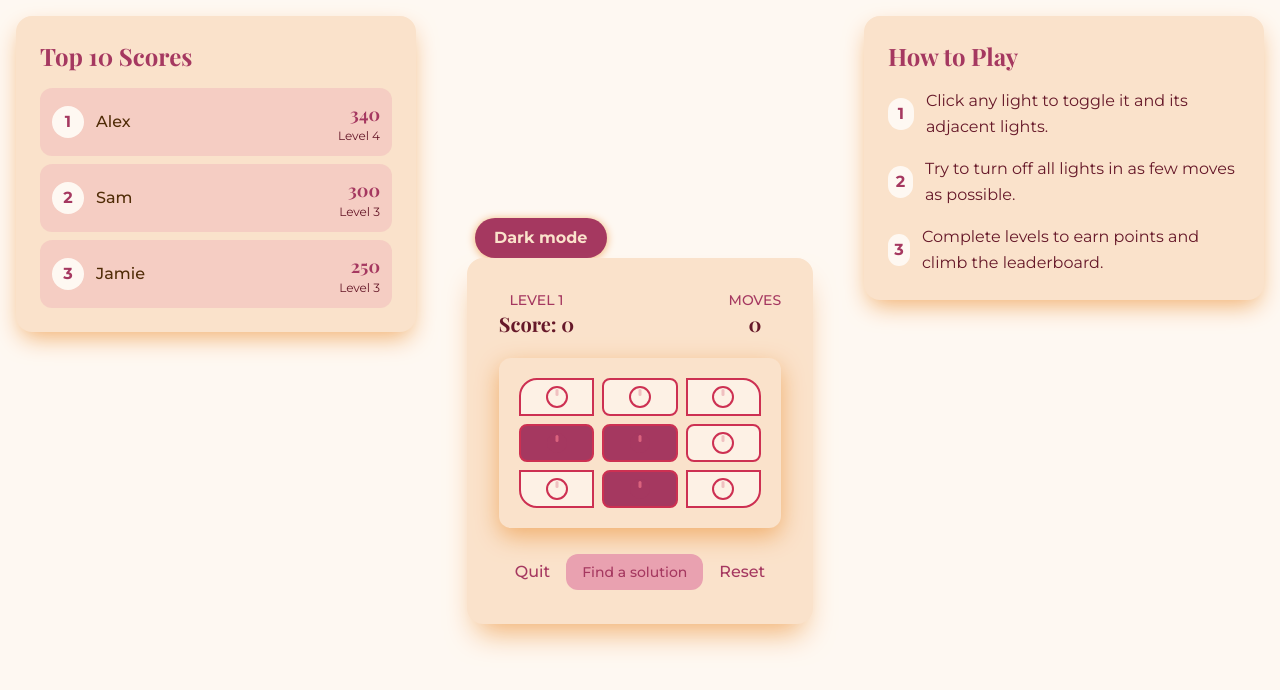
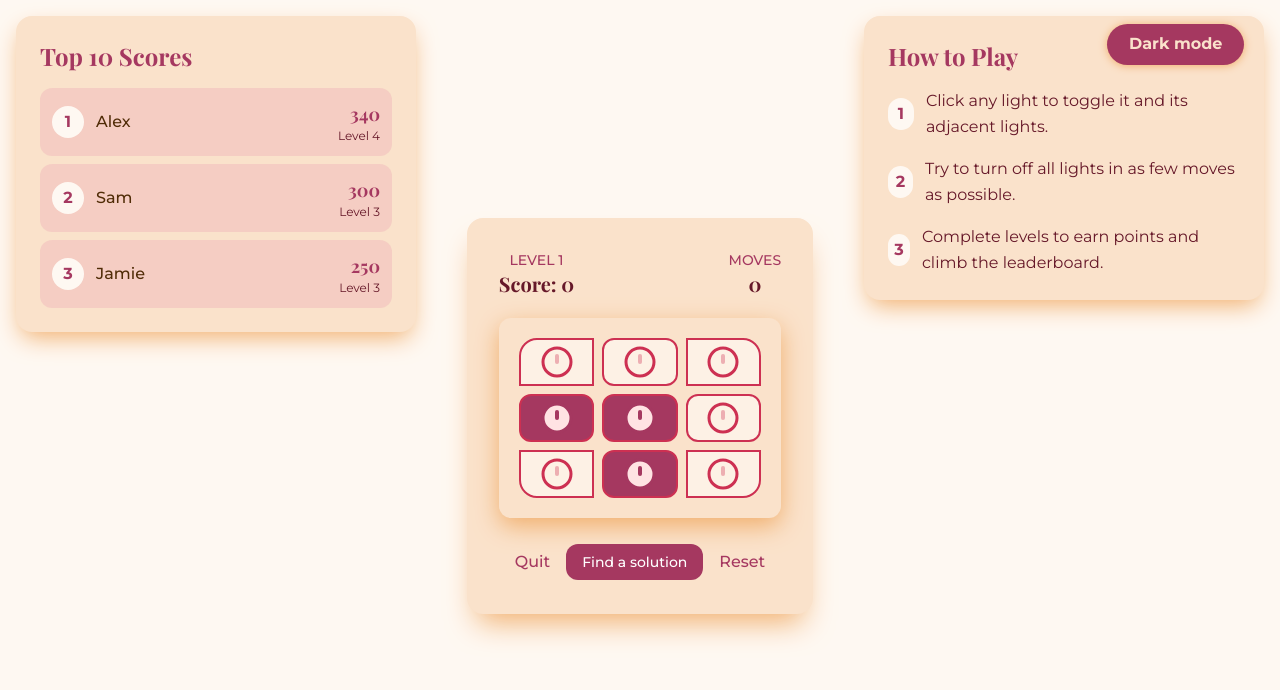
Before and after one commit to msherazy/workspace, a Next.js app: page / in a window 1280 px wide. Both pictures are taken after a click on the button "Start Game". Shown: the top 690 px of the page. Built offline with nearby package versions, Linux system fonts and the light colour scheme.

Commit message:
Enhance theme support with improved icon colors, fixed theme toggle position, and updated styling for better accessibility

```diff
--- a/src/app/page.tsx
+++ b/src/app/page.tsx
@@ -14,10 +14,14 @@ const PALETTE = {
     text: "#502c07",
     secondaryText: "#661829",
     gridOn: "#a53860",
+    gridOnIcon: "#ffe3e3",
     gridOff: "#fdf1e5",
+    gridOffIcon: "#a53860",
     button: "#da627d",
     buttonText: "#fff",
     gridBorder: "#cd3052",
+    solutionBg: "#a53860",
+    solutionText: "#fff",
   },
   dark: {
     background: "#2a1421",
@@ -29,10 +33,14 @@ const PALETTE = {
     text: "#ffe3e3",
     secondaryText: "#ffc8cc",
     gridOn: "#ffa5ab",
+    gridOnIcon: "#3a2230",
     gridOff: "#3a2230",
+    gridOffIcon: "#ffa5ab",
     button: "#f1af6d",
     buttonText: "#3a2230",
     gridBorder: "#ff505b",
+    solutionBg: "#ffe3e3",
+    solutionText: "#a53860",
   }
 };
 
@@ -275,16 +283,16 @@ export default function Home() {
   };
 
   // Accessibility: use an icon for ON/OFF, with ARIA
-  const LightIcon = ({ on }: { on: boolean }) =>
+  const LightIcon = ({ on, theme }: { on: boolean; theme: "light" | "dark" }) =>
     on ? (
-      <svg aria-label="Light is on" width="24" height="24" fill="none" viewBox="0 0 24 24">
-        <circle cx="12" cy="12" r="10" fill={colors.gridOn} />
-        <rect x="10.5" y="4" width="3" height="7" rx="1.5" fill={colors.accent} />
+      <svg aria-label="Light is on" width="32" height="32" fill="none" viewBox="0 0 32 32">
+        <circle cx="16" cy="16" r="14" fill={PALETTE[theme].gridOnIcon} stroke={PALETTE[theme].gridOn} strokeWidth="3" />
+        <rect x="14" y="8" width="4" height="10" rx="2" fill={PALETTE[theme].gridOn} />
       </svg>
     ) : (
-      <svg aria-label="Light is off" width="24" height="24" fill="none" viewBox="0 0 24 24">
-        <circle cx="12" cy="12" r="10" fill={colors.gridOff} stroke={colors.gridBorder} strokeWidth="2"/>
-        <rect x="10.5" y="4" width="3" height="7" rx="1.5" fill={colors.gridBorder} opacity={0.25} />
+      <svg aria-label="Light is off" width="32" height="32" fill="none" viewBox="0 0 32 32">
+        <circle cx="16" cy="16" r="14" fill={PALETTE[theme].gridOff} stroke={PALETTE[theme].gridBorder} strokeWidth="3"/>
+        <rect x="14" y="8" width="4" height="10" rx="2" fill={PALETTE[theme].gridBorder} opacity={0.35} />
       </svg>
     );
 
@@ -303,7 +311,7 @@ export default function Home() {
         whileTap={{ scale: 0.93 }}
         style={{
           background: cell.isActive ? colors.gridOn : colors.gridOff,
-          border: `2px solid ${colors.gridBorder}`,
+          border: `2.5px solid ${colors.gridBorder}`,
           borderRadius: isTopRow && isLeftCol
             ? "18px 0 0 0"
             : isTopRow && isRightCol
@@ -312,17 +320,17 @@ export default function Home() {
                 ? "0 0 0 18px"
                 : isBottomRow && isRightCol
                   ? "0 0 18px 0"
-                  : "8px",
+                  : "12px",
           cursor: "pointer",
           display: "flex",
           alignItems: "center",
           justifyContent: "center",
-          minHeight: 38,
+          minHeight: 48,
           transition: "background 0.15s, border 0.15s"
         }}
         aria-label={cell.isActive ? "Light is on" : "Light is off"}
       >
-        <LightIcon on={cell.isActive} />
+        <LightIcon on={cell.isActive} theme={theme} />
       </motion.div>
     );
   };
@@ -343,7 +351,14 @@ export default function Home() {
 
   // --- UI sections (Intro, LevelTransition, NameInput, Game, Leaderboard, Info) ---
 
+  // THEME TOGGLE (now fixed at top right)
   const renderThemeToggle = () => (
+    <div style={{
+      position: 'fixed',
+      top: isMobile ? 14 : 24,
+      right: isMobile ? 10 : 36,
+      zIndex: 100
+    }}>
       <button
         aria-label={theme === "light" ? "Switch to dark mode" : "Switch to light mode"}
         onClick={() => setTheme(theme === "light" ? "dark" : "light")}
@@ -354,16 +369,15 @@ export default function Home() {
           borderRadius: "999px",
           fontSize: "1rem",
           border: "none",
-        padding: "0.5rem 1.2rem",
+          padding: "0.52rem 1.35rem",
           boxShadow: `0 1px 8px ${colors.cardShadow}`,
           marginLeft: 8,
-        marginTop: 10,
-        marginRight: 10,
           cursor: "pointer"
         }}
       >
         {theme === "light" ? "Dark mode" : "Light mode"}
       </button>
+    </div>
   );
 
   const renderIntro = () => (
@@ -374,7 +388,6 @@ export default function Home() {
       transition={{ duration: 0.5 }}
       style={{ background: colors.background }}
     >
-      {renderThemeToggle()}
       <motion.div
         className="p-8 rounded-2xl shadow-2xl text-center max-w-md"
         style={{
@@ -586,10 +599,6 @@ export default function Home() {
       transition={{ duration: 0.5 }}
       style={{ background: colors.background }}
     >
-      <div style={{ display: "flex", alignItems: "center", width: "100%" }}>
-        {renderThemeToggle()}
-        <div style={{ flexGrow: 1 }} />
-      </div>
       <motion.div
         className="p-8 rounded-2xl shadow-2xl text-center max-w-md w-full"
         style={{
@@ -650,8 +659,8 @@ export default function Home() {
           <div
             className="px-4 py-2 rounded-xl text-sm font-medium"
             style={{
-              background: colors.accentSoft,
-              color: colors.primary,
+              background: colors.solutionBg,
+              color: colors.solutionText,
               fontFamily: "Montserrat, sans-serif"
             }}
           >
@@ -877,6 +886,7 @@ export default function Home() {
           <div className="col-span-1">{renderInfoPanel()}</div>
         </div>
       </div>
+      {renderThemeToggle()}
     </div>
   );
 
@@ -889,6 +899,7 @@ export default function Home() {
           {renderInfoPanel()}
         </div>
       </div>
+      {renderThemeToggle()}
       {renderBottomNav()}
     </div>
   );
```
Lines whose indentation alone changed are shown as unchanged.
